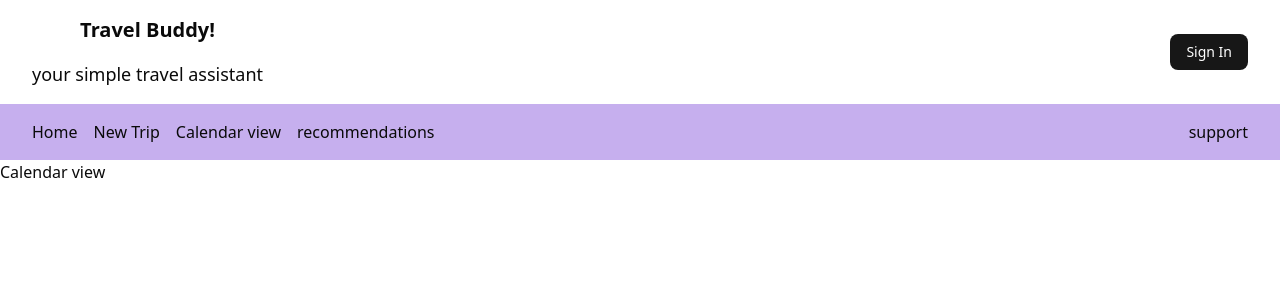
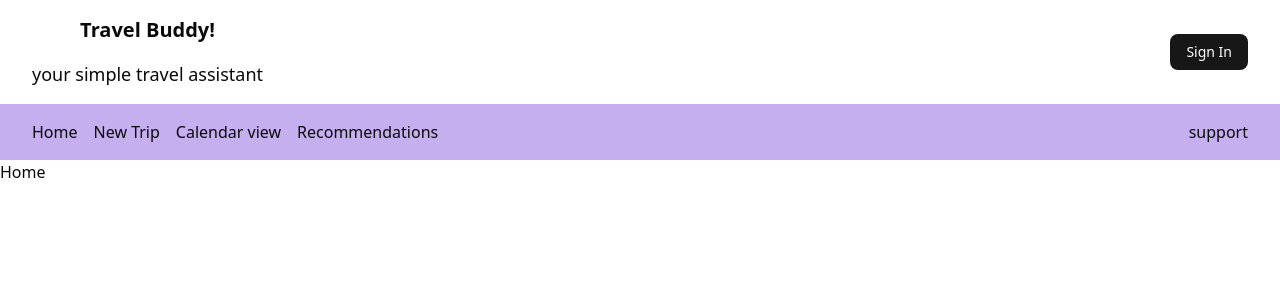
Before and after one commit to SDSU-CompE-561-Spring-2025/AI-travel-expense-assistant, a Next.js app in the folder frontend/: page / in a window 1280 px wide. Shown: the top 300 px of the page. Built offline with nearby package versions, Linux system fonts and the light colour scheme.

Commit message:
capitalization & home description fixes

```diff
--- a/frontend/app/page.tsx
+++ b/frontend/app/page.tsx
@@ -5,7 +5,7 @@ export default function Home() {
       <>
       <Navbar/>
       <main className="flex flex-col gap-[32px] row-start-  items-center sm:items-start">
-        Calendar view
+        Home
       </main>
       <footer className="row-start-3 flex gap-[24px] flex-wrap items-center justify-center">
       </footer>
--- a/frontend/components/navbar.tsx
+++ b/frontend/components/navbar.tsx
@@ -20,7 +20,7 @@ const Navbar = () => {
                   <Link href="/">Home</Link>
                   <Link href="/new-trip">New Trip</Link>
                   <Link href="/calendar">Calendar view</Link>
-                  <Link href="/recommendations">recommendations</Link>
+                  <Link href="/recommendations">Recommendations</Link>
 
               </div>
               <span>support</span>
```
Also changed, not shown: 1 other file (tests, documents, lock files or other folders).
